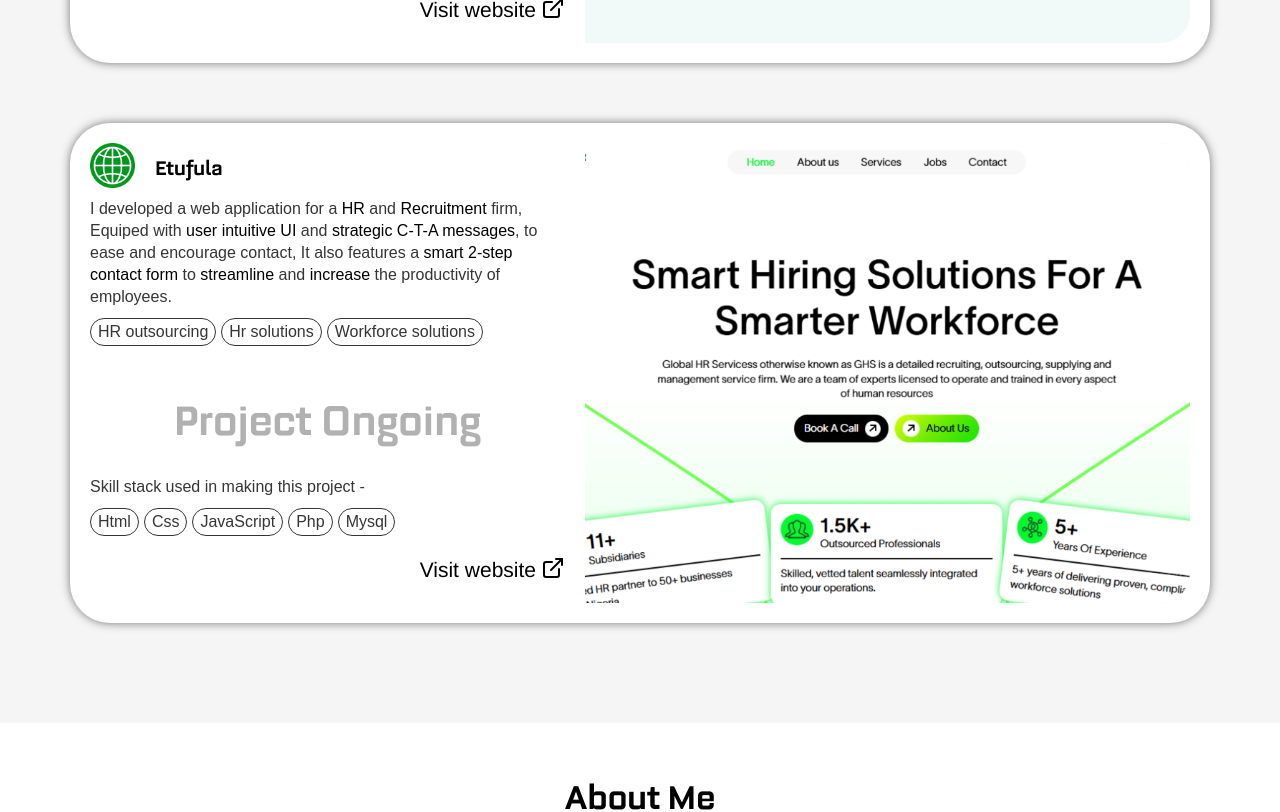
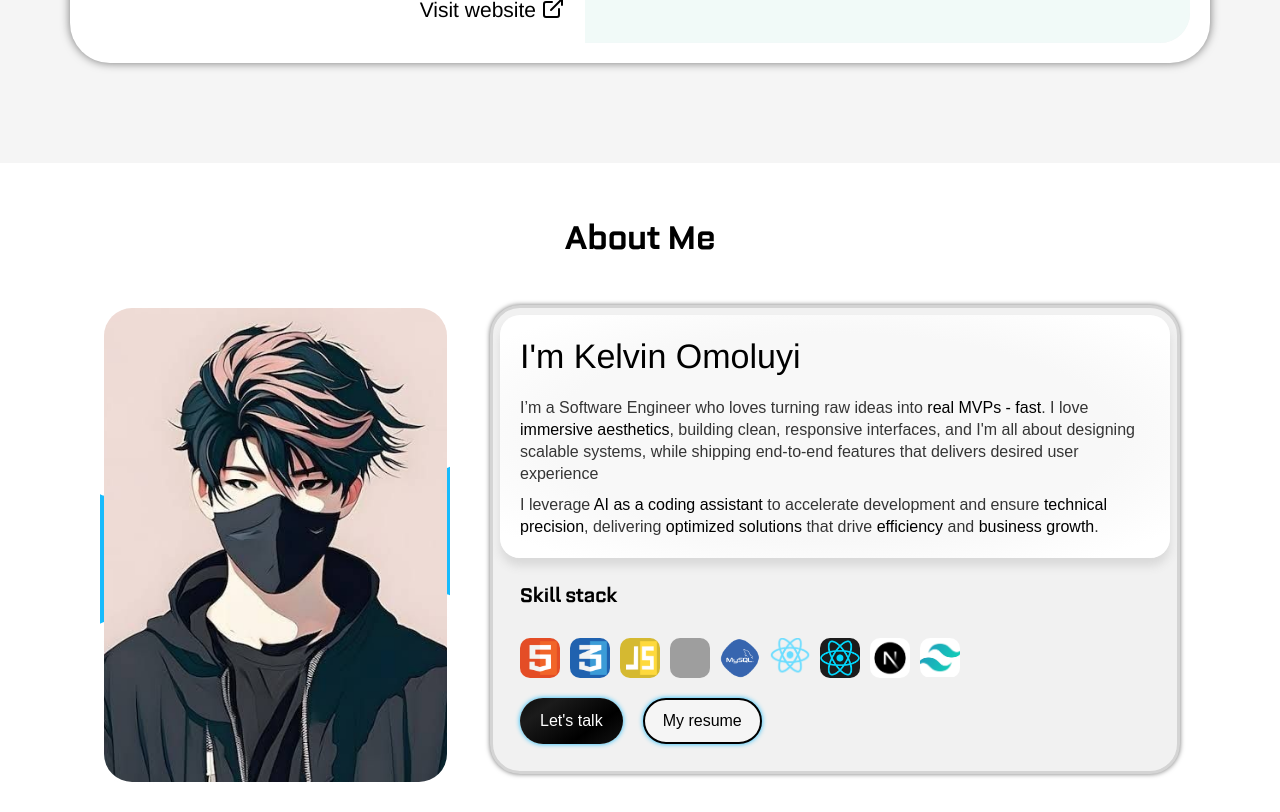
Before and after one commit to KelvinOmoluyi/Portfolio, a Next.js app: page / in a window 1280 px wide. Shown: the part 1480-2292 px from the top of the page. Built offline with nearby package versions, Linux system fonts and the light colour scheme; grey boxes are pictures that could not be loaded; a web font is replaced by a local one.

Commit message:
Removed Etufula project

```diff
--- a/app/sections/index/Projects.tsx
+++ b/app/sections/index/Projects.tsx
@@ -98,19 +98,6 @@ const mobileProjects = [
     ongoing: false,
     previewLink: "https://undisturb.io/",
   },
-  {
-    company: "Etufula",
-    description: "I developed a web application for a <span>HR</span> and <span>Recruitment</span> firm, Equiped with <span>user intuitive UI</span> and <span>strategic C-T-A messages</span>, to ease and encourage contact, It also features a <span>smart 2-step contact form</span> to <span>streamline</span> and <span>increase</span> the productivity of employees.",
-    keywords: ["HR outsourcing", "Hr solutions", "Workforce solutions"],
-    skills: ["Html", "Css", "JavaScript", "Php", "Mysql"],
-    image: {
-      path: "/img/global-hr-logo.png",
-      alt: "GHS logo",
-      thumbNail: "/img/GHS-thumbnail.png",
-    },
-    ongoing: true,
-    previewLink: "https://globalhrservices.42web.io/",
-  },
 ];
 
 const Projects = () => {
```
